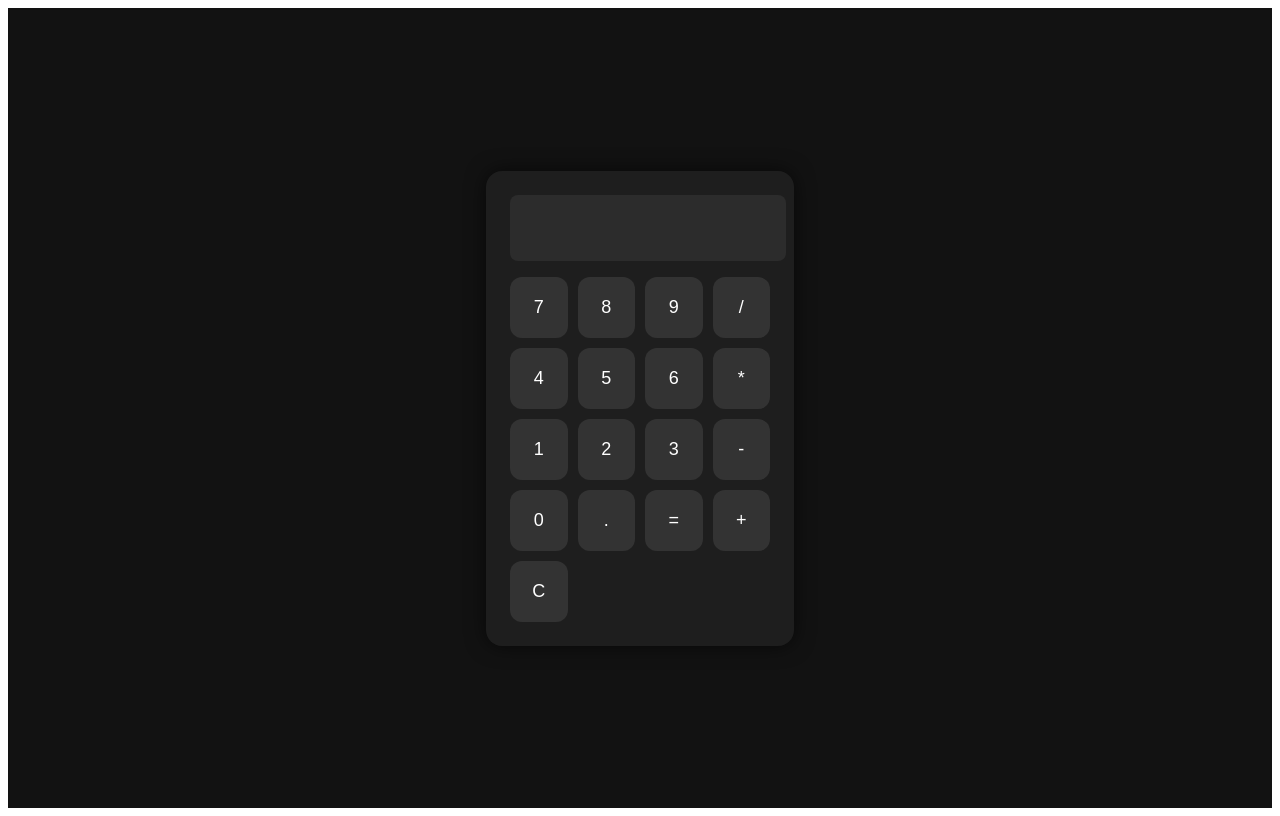
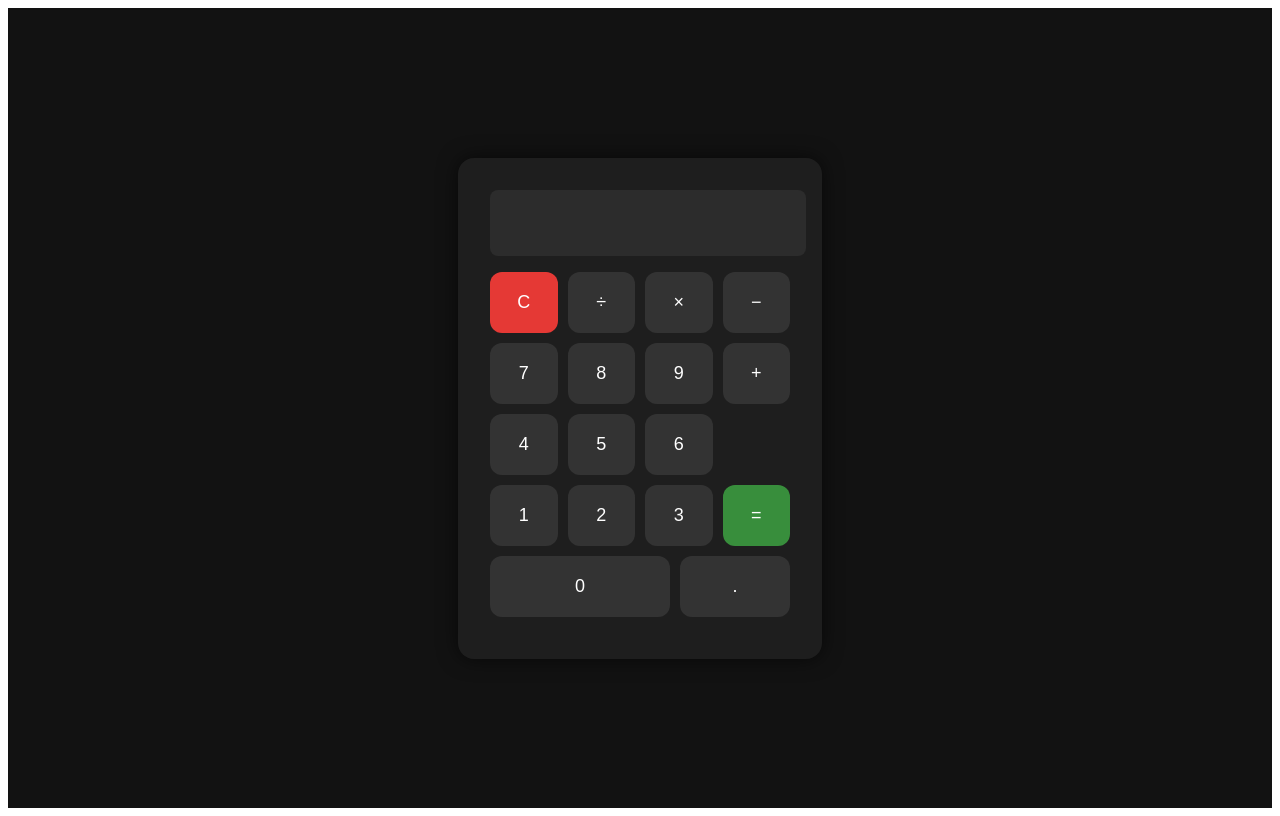
Before and after one commit to Zhut-source/Proyecto-Jenkins, an Angular app: page / in a window 1280 px wide. Built offline with nearby package versions, Linux system fonts and the light colour scheme.

Commit message:
Distribucion de botones

```diff
--- a/src/app/calculadora/calculadora.component.css
+++ b/src/app/calculadora/calculadora.component.css
@@ -3,16 +3,16 @@
   justify-content: center;
   align-items: center;
   height: 100vh;
-    background-color: #121212; /* Fondo oscuro general */
+  background-color: #121212;
   font-family: 'Segoe UI', sans-serif;
 }
 
 .calculadora {
   background-color: #1e1e1e;
-    padding: 1.5rem;
+  padding: 2rem;
   border-radius: 16px;
   box-shadow: 0 0 20px rgba(0, 0, 0, 0.6);
-    width: 260px;
+  width: 300px;
 }
 
 .pantalla {
@@ -28,13 +28,14 @@
   color: #ffffff;
 }
 
-  .botones {
-    display: grid;
-    grid-template-columns: repeat(4, 1fr);
+.fila {
+  display: flex;
   gap: 10px;
+  margin-bottom: 10px;
 }
 
 button {
+  flex: 1;
   padding: 20px;
   font-size: 18px;
   border: none;
@@ -52,3 +53,29 @@
 button:active {
   background-color: #555555;
 }
+
+.limpiar {
+  background-color: #e53935;
+}
+
+.limpiar:hover {
+  background-color: #ef5350;
+}
+
+.igual {
+  background-color: #388e3c;
+  flex: 1;
+}
+
+.igual:hover {
+  background-color: #4caf50;
+}
+
+.cero {
+  flex: 2;
+}
+
+.invisible {
+  visibility: hidden;
+  flex: 1;
+}
--- a/src/app/calculadora/calculadora.component.html
+++ b/src/app/calculadora/calculadora.component.html
@@ -1,8 +1,36 @@
 <div class="calculadora">
-    <input type="text" [value]="display" disabled class="pantalla" />
-    <div class="botones">
-      <button *ngFor="let btn of botones" (click)="presionar(btn)">
-        {{ btn }}
-      </button>
-    </div>
+  <input type="text" [value]="display" disabled class="pantalla" />
+
+  <div class="fila">
+    <button class="limpiar" (click)="presionar('C')">C</button>
+    <button (click)="presionar('/')">÷</button>
+    <button (click)="presionar('*')">×</button>
+    <button (click)="presionar('-')">−</button>
   </div>
+
+  <div class="fila">
+    <button (click)="presionar('7')">7</button>
+    <button (click)="presionar('8')">8</button>
+    <button (click)="presionar('9')">9</button>
+    <button (click)="presionar('+')">+</button>
+  </div>
+
+  <div class="fila">
+    <button (click)="presionar('4')">4</button>
+    <button (click)="presionar('5')">5</button>
+    <button (click)="presionar('6')">6</button>
+    <button class="invisible"></button> <!-- Espacio vacío -->
+  </div>
+
+  <div class="fila">
+    <button (click)="presionar('1')">1</button>
+    <button (click)="presionar('2')">2</button>
+    <button (click)="presionar('3')">3</button>
+    <button class="igual" rowspan="2" (click)="presionar('=')">=</button>
+  </div>
+
+  <div class="fila">
+    <button class="cero" (click)="presionar('0')">0</button>
+    <button (click)="presionar('.')">.</button>
+  </div>
+</div>
```
Lines whose indentation alone changed are shown as unchanged.
